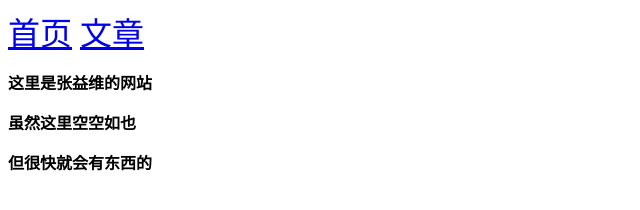
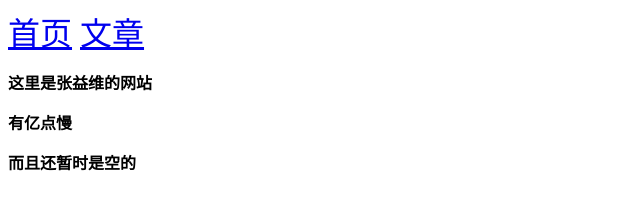
Before and after one commit to zhangyiweigithub/zhangyiweigithub.github.io, a plain HTML site: page index.html in a window 1280 px wide. Shown: the whole page, without its empty margins (0-640 px from the left). Drawn offline with Linux system fonts and the light colour scheme.

Commit message:
Update index.html

```diff
--- a/index.html
+++ b/index.html
@@ -11,8 +11,8 @@
     </font>
     <b>
         <p>这里是张益维的网站</p>
-        <p>虽然这里空空如也</p>
-        <p>但很快就会有东西的</p>
+        <p>有亿点慢</p>
+        <p>而且还暂时是空的</p>
     </b>
 </body>
 </html>
```
